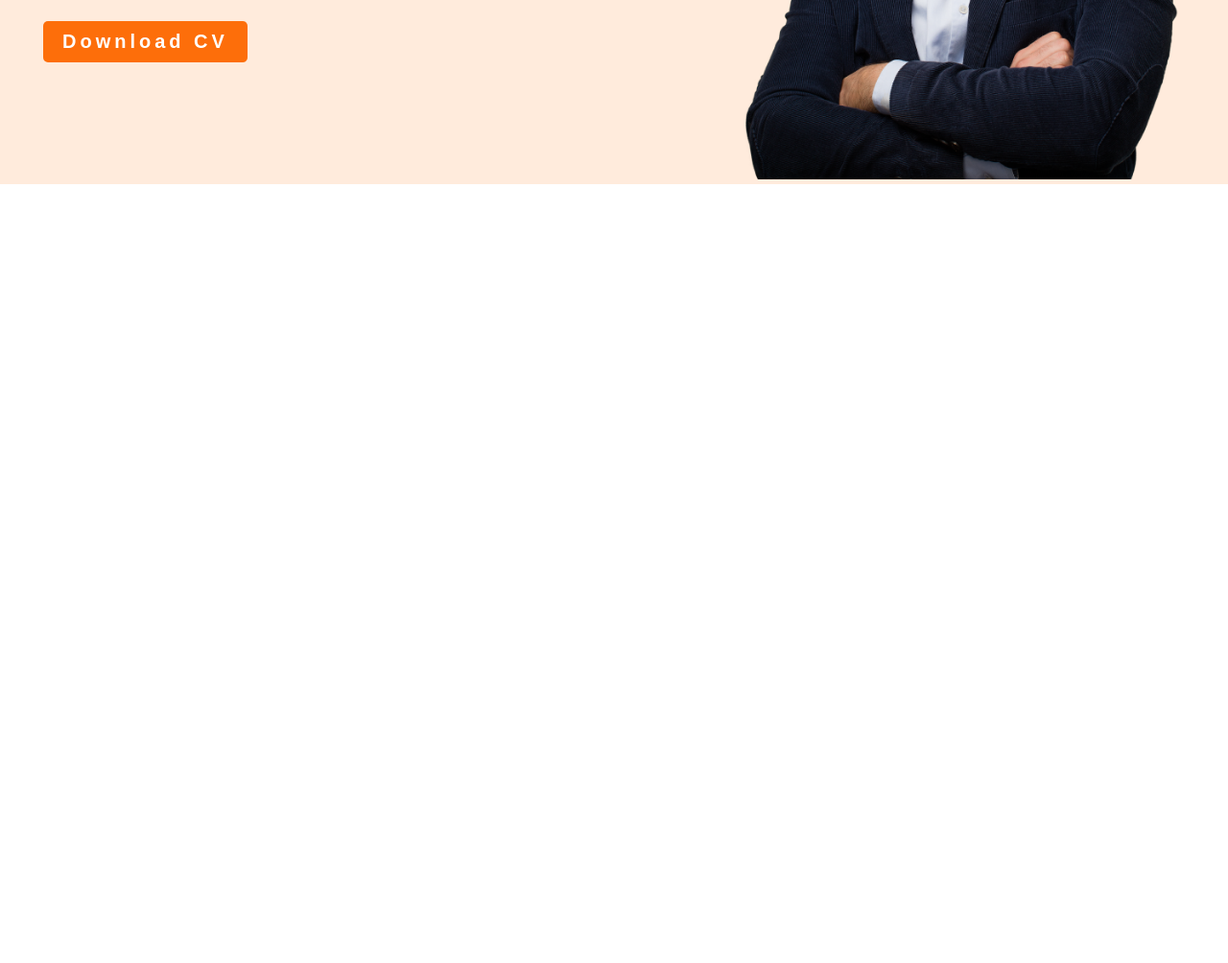
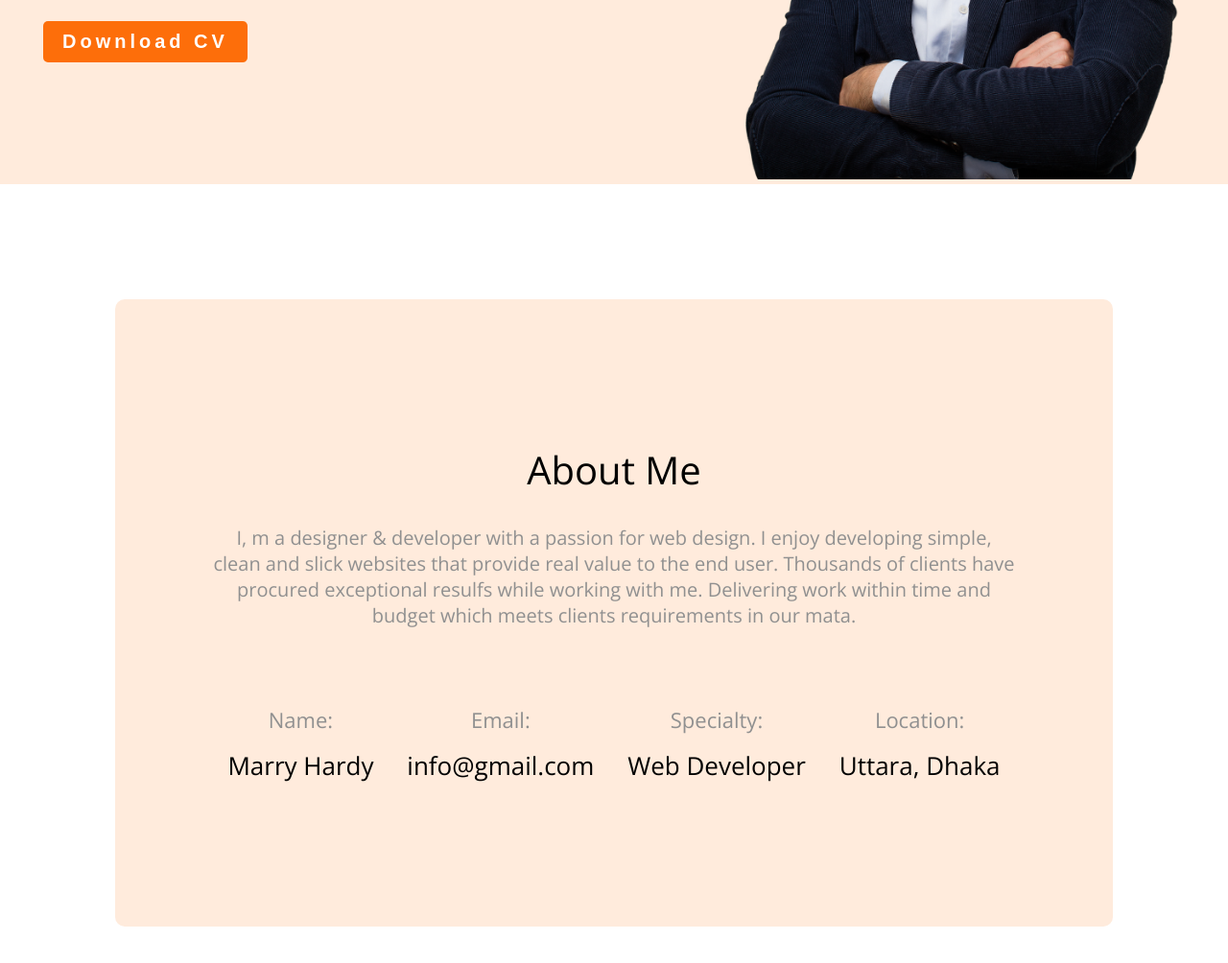
Before and after one commit to rezwanulislam114/dev-portfolio, a plain HTML site: page index.html in a window 1280 px wide. Shown: the part 522-1526 px from the top of the page at 96% size. Before the commit the page ends 800 px from the top, so only its background shows below. Drawn offline with nearby package versions, Linux system fonts and the light colour scheme.

Commit message:
about section added

```diff
--- a/index.html
+++ b/index.html
@@ -7,6 +7,8 @@
     <link rel="stylesheet" href="style/style.css">
 </head>
 <body>
+
+    <!-- ------------navbar and banner section ------------- -->
     <header>
         <nav class="navbar">
             <div class="title">Ma<span>rr</span>y</div>
@@ -28,5 +30,30 @@
             </div>
         </div>
     </header>
+
+    <!-- --------------------- about section -------------------------- -->
+     <div class="about">
+        <h3>About Me</h3>
+        <p>I, m a designer & developer with a passion for web design. I enjoy developing simple, clean and slick websites that provide real value to the end user. Thousands of clients have procured exceptional resulfs while working with me. Delivering work within time and budget which meets clients requirements in our mata.</p>
+        <div class="about-info">
+            <div>
+                <p>Name:</p>
+                <h4>Marry Hardy</h4>
+            </div>
+            <div>
+                <p>Email:</p>
+                <h4>info@gmail.com</h4>
+            </div>
+            <div>
+                <p>Specialty:</p>
+                <h4>Web Developer</h4>
+            </div>
+            <div>
+                <p>Location:</p>
+                <h4>Uttara, Dhaka</h4>
+            </div>
+        </div>
+     </div>
+
 </body>
 </html>
--- a/style/style.css
+++ b/style/style.css
@@ -102,3 +102,42 @@ header {
 .banner-image img {
     width: 500px;
 }
+
+
+
+
+/* ----------------about-------------------- */
+.about {
+    background-color: #ffebdc;
+    margin: 120px;
+    padding: 150px 100px;
+    border-radius: 10px;
+}
+.about h3 {
+    font-size: 40px;
+    font-weight: normal;
+    text-align: center;
+    margin-bottom: 30px;
+}
+.about > p {
+    text-align: center;
+    font-size: 20px;
+    margin-bottom: 80px;
+    color: #909090;
+}
+.about-info {
+    display: flex;
+    justify-content: space-around;
+}
+.about-info > div {
+    text-align: center;
+}
+.about-info div p {
+    font-size: 22px;
+    color: #909090;
+    margin-bottom: 15px;
+}
+.about-info div h4 {
+    font-size: 26px;
+    font-weight: normal;
+}
```
